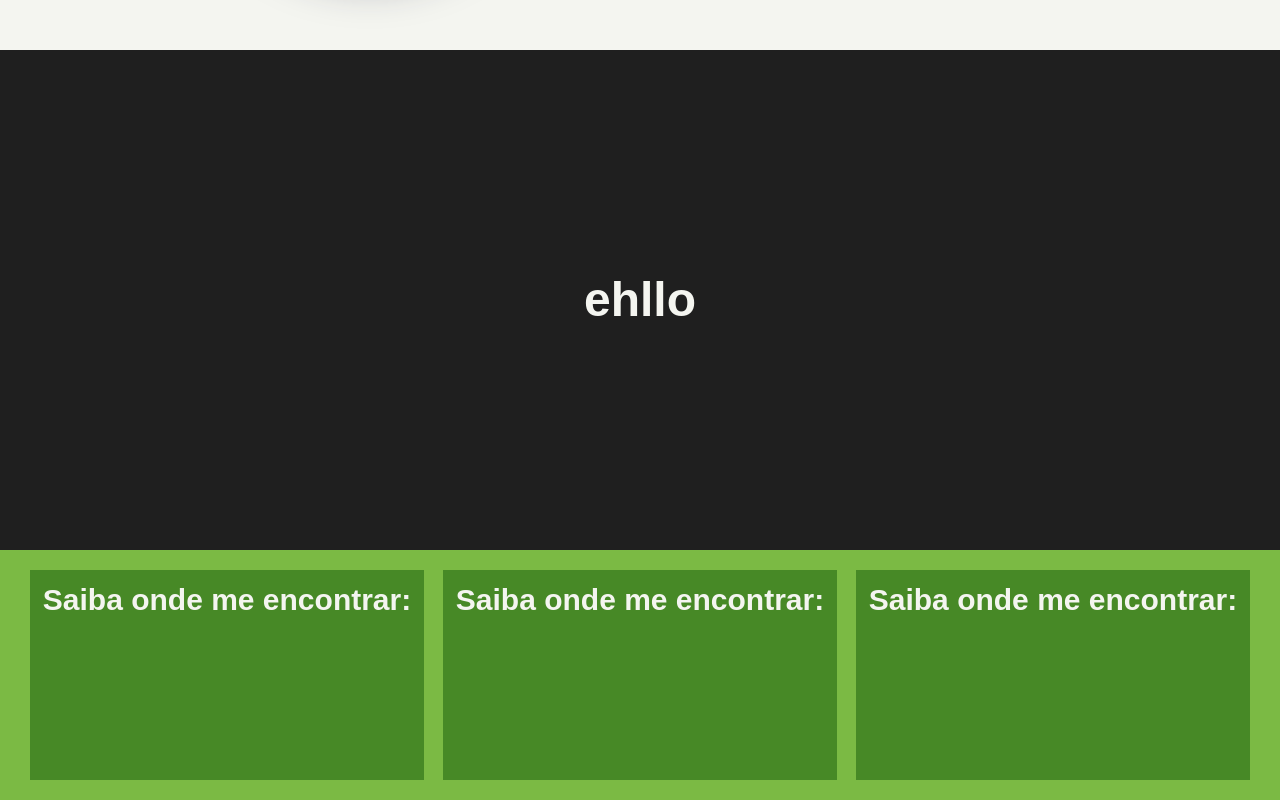
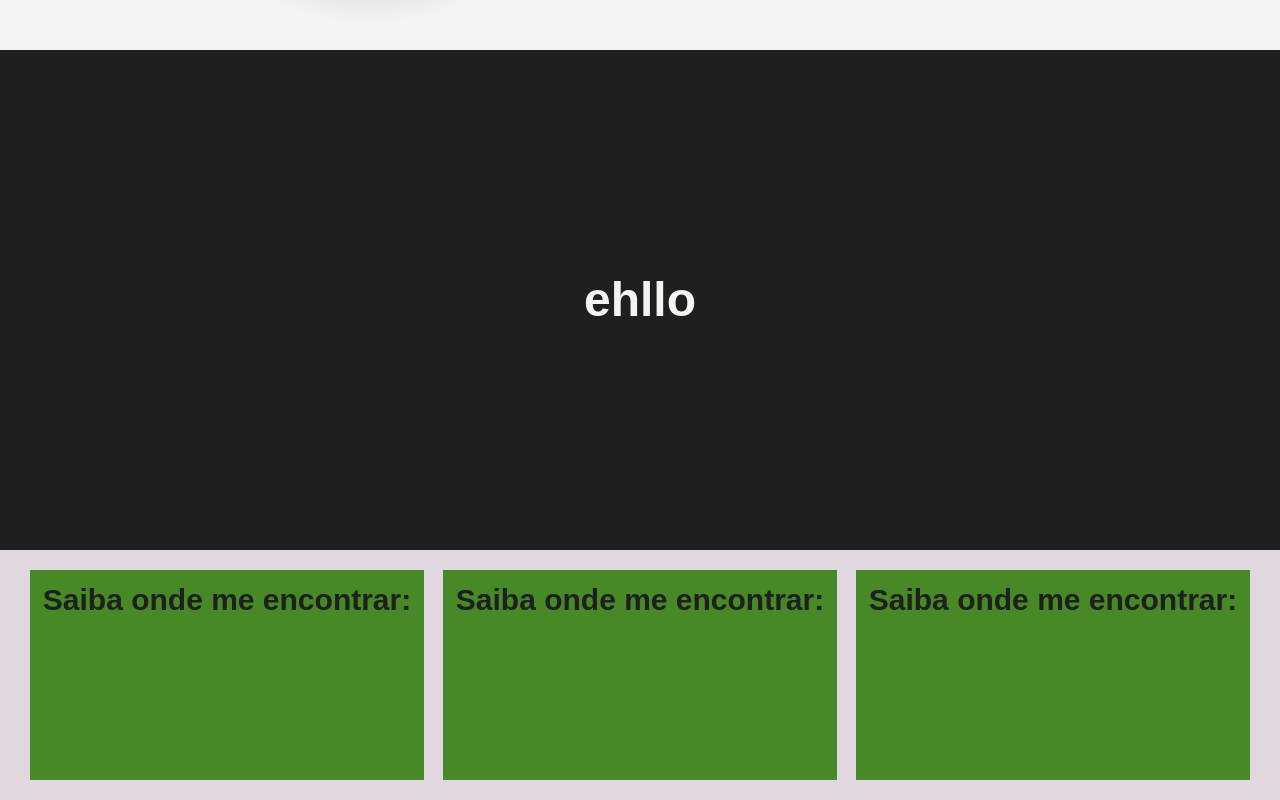
Before and after one commit to mafenandaup/Portifolio-dev, a React (Vite) app in the folder portifolio-main/: page / in a window 1280 px wide. Shown: the part 1011-1811 px from the top of the page. Built offline with nearby package versions, Linux system fonts and the light colour scheme; a web font is replaced by a local one.

Commit message:
refactor: color change

```diff
--- a/portifolio-main/src/pages/home/sections/Contact/Contact.css
+++ b/portifolio-main/src/pages/home/sections/Contact/Contact.css
@@ -10,8 +10,8 @@
 }
 
 footer {
-    background-color: var(--mantis);
-    color: var(--baby-powder);
+    background-color: var(--lavender-blush);
+    color: var(--notpureblack);
     padding: 20px 30px;
     display: flex;
     justify-content: space-between;
```
